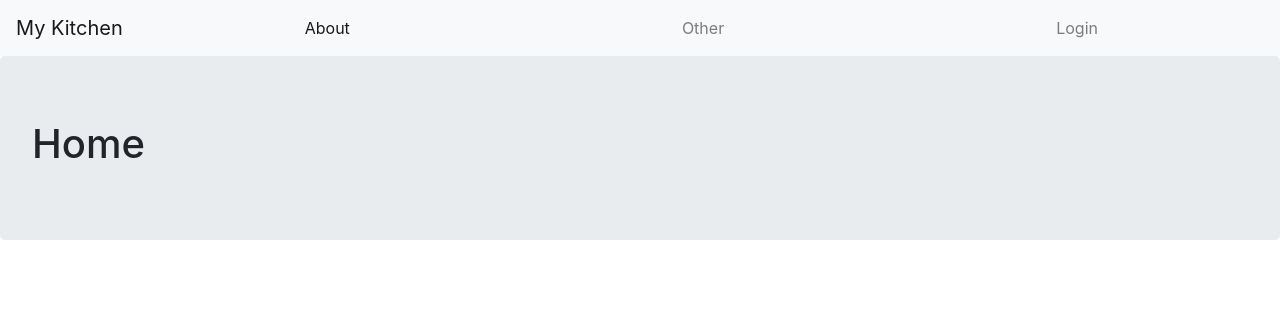
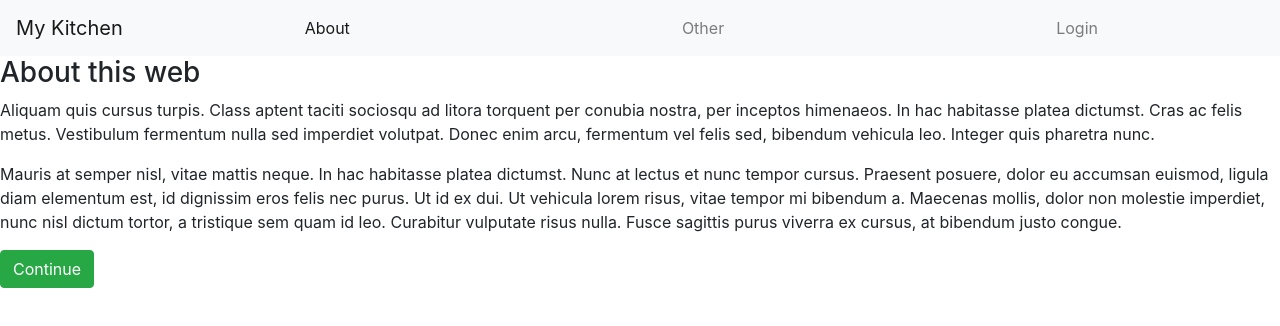
Before and after one commit to Cancerleo/Food-Recipe-Client, a React (Create React App) app: page / in a window 1280 px wide. Shown: the top 326 px of the page. Built offline with nearby package versions, Linux system fonts and the light colour scheme; no server answers.

Commit message:
Import about in the app.js

```diff
--- a/src/App.js
+++ b/src/App.js
@@ -7,17 +7,13 @@ import Loading from "./components/Loading";
 import MessageBox from "./components/MessageBox";
 import SignUp from "./pages/SignUp";
 import Login from "./pages/Login";
+import About from "./pages/About";
 
 import { useDispatch, useSelector } from "react-redux";
 import { selectAppLoading } from "./store/appState/selectors";
 import { getUserWithStoredToken } from "./store/user/actions";
 import { Jumbotron } from "react-bootstrap";
 
-const Home = () => (
-  <Jumbotron>
-    <h1>Home</h1>
-  </Jumbotron>
-);
 const Other = () => (
   <Jumbotron>
     <h1>Other</h1>
@@ -38,7 +34,7 @@ function App() {
       <MessageBox />
       {isLoading ? <Loading /> : null}
       <Switch>
-        <Route exact path="/" component={Home} />
+        <Route exact path="/" component={About} />
         <Route path="/other" component={Other} />
         <Route path="/signup" component={SignUp} />
         <Route path="/login" component={Login} />
```
